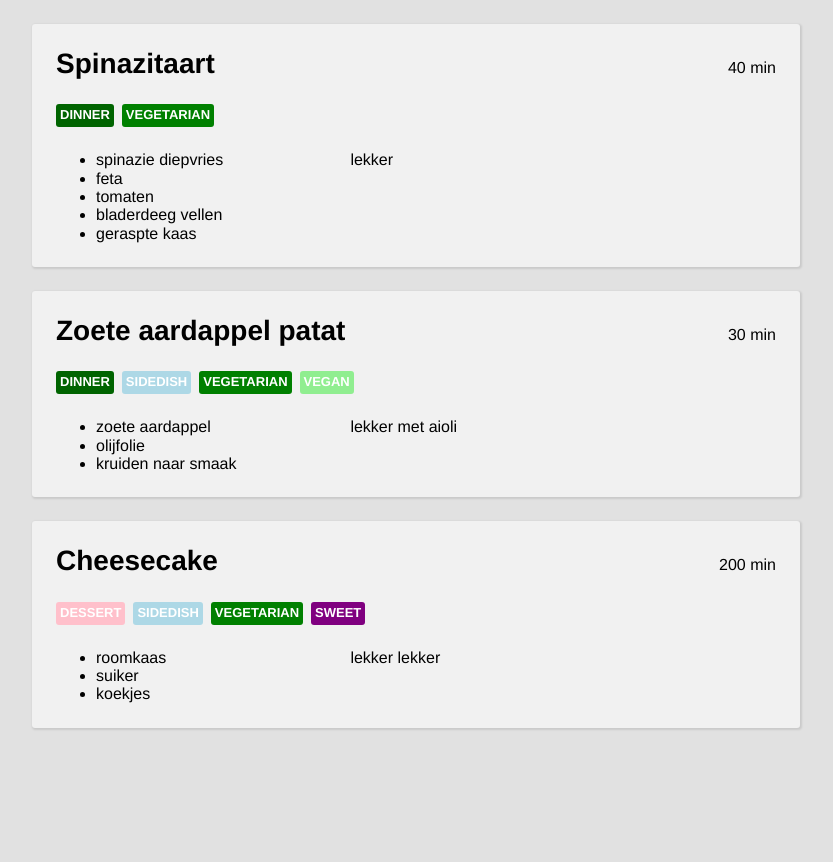
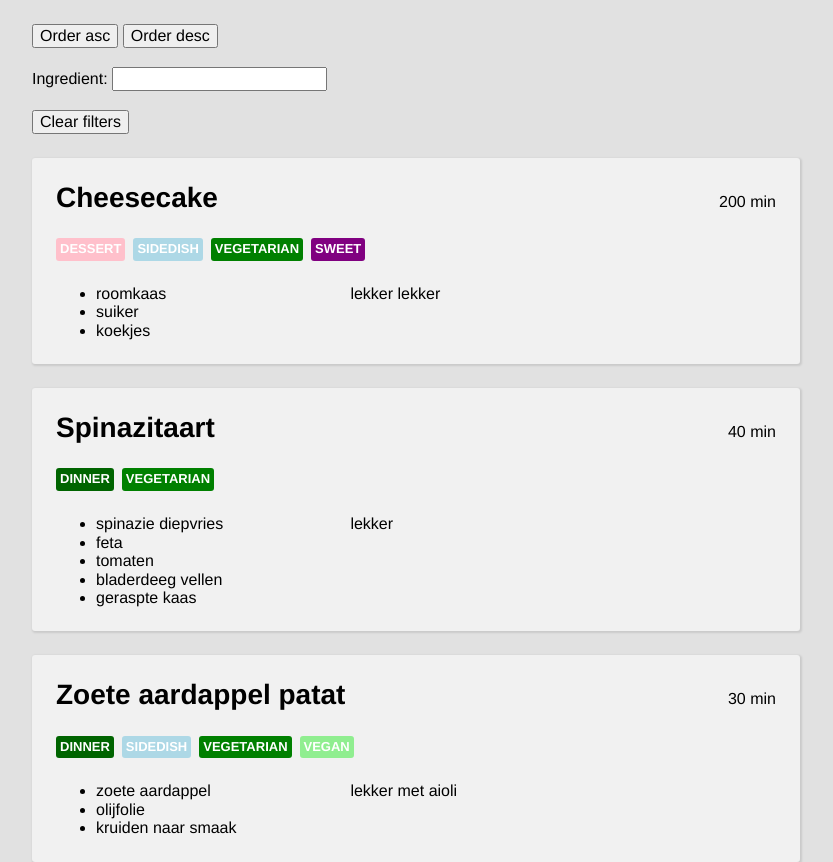
Before and after one commit to madstrawberry/old_recipes, a React (Create React App) app: page / in a window 1280 px wide. Shown: the whole page, without its empty margins (224-1057 px from the left). Before the commit the page ends 800 px from the top, so only its background shows below. Built offline with nearby package versions, Linux system fonts and the light colour scheme; a web font is replaced by a local one.

Commit message:
Add filters setup

```diff
--- a/src/components/App.tsx
+++ b/src/components/App.tsx
@@ -1,13 +1,19 @@
-import React, { useState, useEffect } from 'react';
+import React, { useState, useEffect, useReducer } from 'react';
 
 import { Recipe } from '../models';
 import { recipeData } from '../mockData/data';
 import { RecipeBlock } from './RecipeBlock';
 import { delay } from '../helpers/delay';
+import { FilterReducer, filterReducer } from './FilterReducer';
+import { Filter } from './Filters';
+import { getSortedRecipes } from '../helpers/filterRecipes';
 
 const App: React.FC = () => {
   const [isLoading, setIsloading] = useState(true);
   const [recipes, setRecipes] = useState<Recipe[]>([]);
+  const [filters, sendFilter] = useReducer<FilterReducer>(filterReducer, {
+    order: 'asc',
+  });
 
   const loadData = async () => {
     setIsloading(true);
@@ -28,10 +34,13 @@ const App: React.FC = () => {
     return <p>no recipes found...</p>;
   }
 
+  const filteredRecipes = getSortedRecipes(recipes, filters);
+
   return (
     <>
-      {recipes.map(r => (
-        <RecipeBlock recipe={r} />
+      <Filter filters={filters} sendFilter={sendFilter} />
+      {filteredRecipes.map(r => (
+        <RecipeBlock recipe={r} key={r.id} />
       ))}
     </>
   );
--- /dev/null
+++ b/src/components/FilterReducer.ts
@@ -0,0 +1,66 @@
+import { RecipeCategory, RecipeType } from '../models';
+
+export type FilterAction =
+  | { type: 'ORDER_ASC' }
+  | { type: 'ORDER_DESC' }
+  | { type: 'FILTER_INGREDIENTS'; payload: string }
+  | { type: 'FILTER_CATEGORY'; payload: RecipeCategory }
+  | { type: 'FILTER_TYPE'; payload: RecipeType }
+  | { type: 'CLEAR' };
+
+export type FilterState = {
+  order: 'asc' | 'desc';
+  ingredient?: string;
+  category?: RecipeCategory;
+  type?: RecipeType;
+};
+
+export type FilterReducer = (state: FilterState, action: FilterAction) => FilterState;
+
+export const filterReducer: FilterReducer = (state, action) => {
+  switch (action.type) {
+    case 'ORDER_ASC': {
+      return {
+        ...state,
+        order: 'asc',
+      };
+    }
+    case 'ORDER_DESC': {
+      return {
+        ...state,
+        order: 'desc',
+      };
+    }
+    case 'FILTER_INGREDIENTS': {
+      return {
+        ...state,
+        ingredient: action.payload,
+      };
+    }
+    case 'FILTER_CATEGORY': {
+      return {
+        ...state,
+        category: action.payload,
+      };
+    }
+    case 'FILTER_TYPE': {
+      return {
+        ...state,
+        type: action.payload,
+      };
+    }
+    case 'CLEAR': {
+      return {
+        ...state,
+        type: undefined,
+        ingredient: undefined,
+        category: undefined,
+      };
+    }
+    default:
+      return {
+        ...state,
+        order: 'asc',
+      };
+  }
+};
--- /dev/null
+++ b/src/components/Filters.tsx
@@ -0,0 +1,51 @@
+import React, { useState } from 'react';
+import { FilterState, FilterAction } from './FilterReducer';
+import styled from 'styled-components';
+import { fromDevice } from '../styles/mediaQueries';
+
+type Props = {
+  filters: FilterState;
+  sendFilter: React.Dispatch<FilterAction>;
+};
+
+export const Filter: React.FC<Props> = ({ filters, sendFilter }) => {
+  const [ingredient, setIngredient] = useState('');
+
+  const updateIngredientFilter = (event: React.ChangeEvent<HTMLInputElement>) => {
+    const value = event.target.value;
+    setIngredient(value);
+    sendFilter({ type: 'FILTER_INGREDIENTS', payload: value });
+  };
+
+  const clearFilters = () => {
+    setIngredient('');
+    sendFilter({ type: 'CLEAR' });
+  };
+
+  return (
+    <Container>
+      <button onClick={() => sendFilter({ type: 'ORDER_ASC' })}>Order asc</button>{' '}
+      <button onClick={() => sendFilter({ type: 'ORDER_DESC' })}>Order desc</button>
+      <br />
+      <br />
+      Ingredient: <input type="text" onChange={updateIngredientFilter} value={ingredient} />
+      <br />
+      <br />
+      <button onClick={clearFilters}>Clear filters</button>
+    </Container>
+  );
+};
+
+const Container = styled.div`
+  width: 90%;
+  margin: 0 auto;
+  margin-top: ${props => props.theme.gridInPx.lg};
+
+  ${fromDevice.md} {
+    width: 75%;
+  }
+
+  ${fromDevice.lg} {
+    width: 60%;
+  }
+`;
--- /dev/null
+++ b/src/helpers/filterRecipes.ts
@@ -0,0 +1,44 @@
+import { Recipe, RecipeCategory, RecipeType } from '../models';
+import { FilterState } from '../components/FilterReducer';
+
+export function getSortedRecipes(recipes: Recipe[], filterState: FilterState) {
+  return recipes
+    .filter(category(filterState.category))
+    .filter(type(filterState.type))
+    .filter(ingredient(filterState.ingredient))
+    .sort(orderType(filterState.order));
+}
+
+const category = (category?: RecipeCategory) => (recipe: Recipe) =>
+  !category ? true : recipe.category.includes(category);
+
+const type = (type?: RecipeType) => (recipe: Recipe) => (!type ? true : recipe.type.includes(type));
+
+const ingredient = (ingredient?: string) => (recipe: Recipe) =>
+  !ingredient ? recipe : recipe.ingredients.some(i => i.name.includes(ingredient));
+
+const orderType = (order: 'asc' | 'desc') => (order === 'asc' ? sortAsc : sortDesc);
+
+function sortDesc(a: Recipe, b: Recipe) {
+  if (a.name > b.name) {
+    return -1;
+  }
+
+  if (a.name < b.name) {
+    return 1;
+  }
+
+  return 0;
+}
+
+function sortAsc(a: Recipe, b: Recipe) {
+  if (a.name < b.name) {
+    return -1;
+  }
+
+  if (a.name > b.name) {
+    return 1;
+  }
+
+  return 0;
+}
--- a/src/styles/theme.ts
+++ b/src/styles/theme.ts
@@ -16,6 +16,14 @@ export const theme = {
     xl: 32,
     xxl: 40,
   },
+  gridInPx: {
+    xs: '4px',
+    sm: '8px',
+    md: '16px',
+    lg: '24px',
+    xl: '32px',
+    xxl: '40px',
+  },
 };
 
 export type GridSize = 'xs' | 'sm' | 'md' | 'lg' | 'xl' | 'xxl';
```
